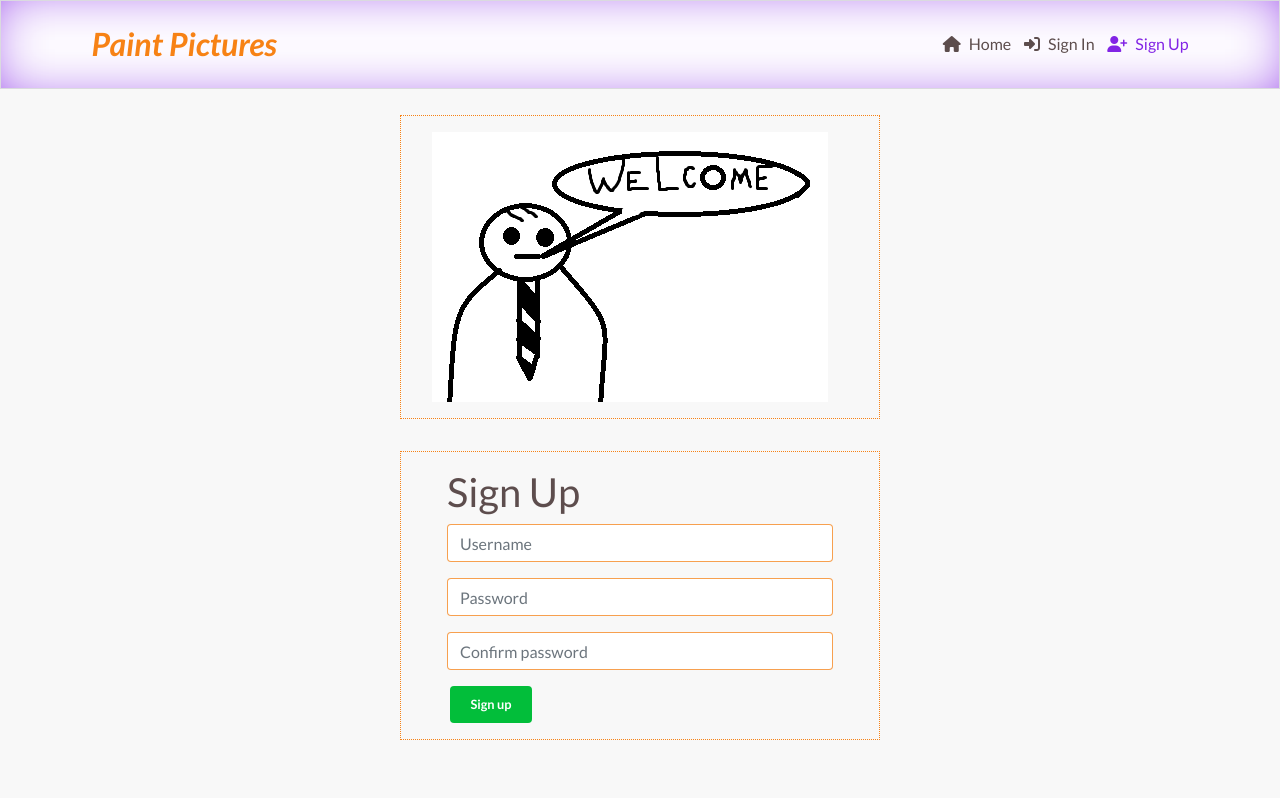
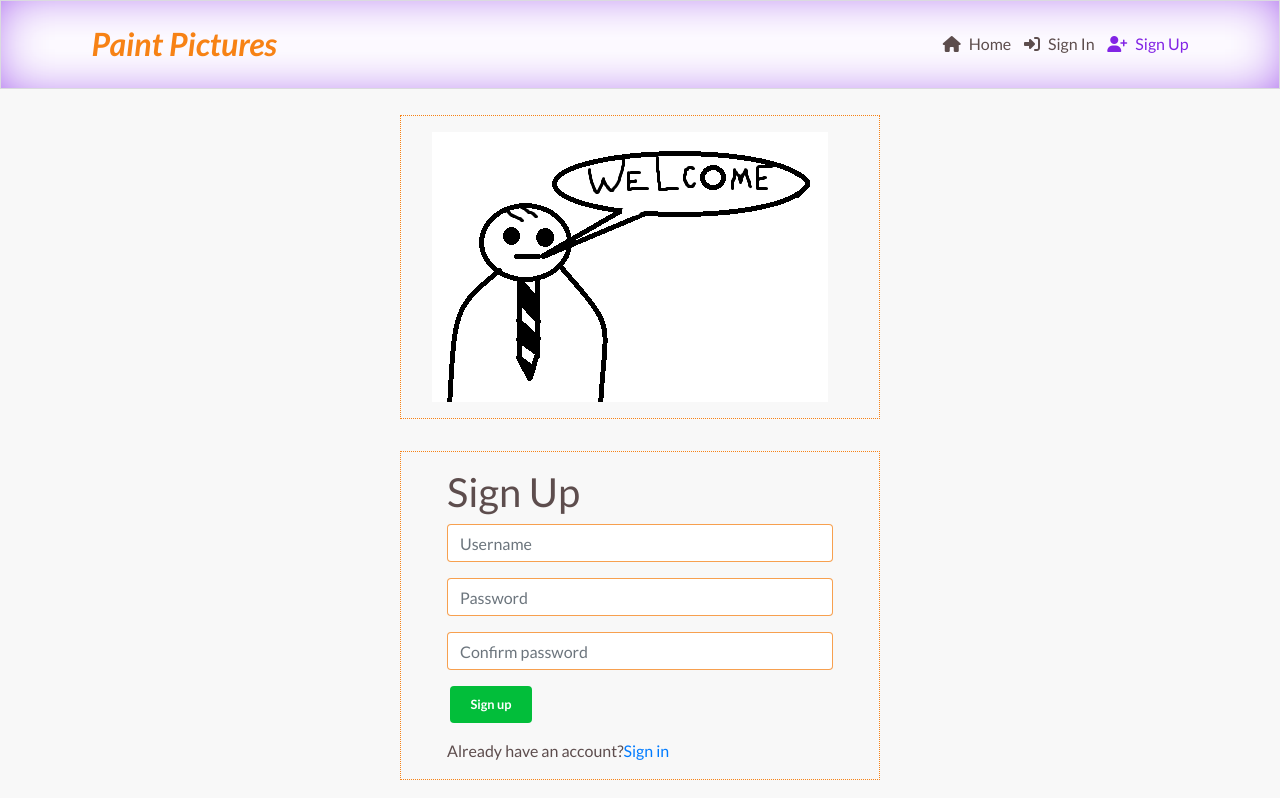
Before and after one commit to Belan-Mihail/paint_picture, a React (Create React App) app: page /signup in a window 1280 px wide. Built offline with nearby package versions, Linux system fonts and the light colour scheme.

Commit message:
Add to form link to SignUp page for users who already have an account

```diff
--- a/src/pages/auth/SignUpForm.js
+++ b/src/pages/auth/SignUpForm.js
@@ -103,6 +103,13 @@ const SignUpForm = () => {
             </Button>
           </Form>
         </Container>
+        <Container className="mt-3">
+        <span>Already have an account?
+        <Link to="/signin">
+            Sign in
+          </Link>
+        </span>
+        </Container>
       </Col>
     </Row>
     </>
```
